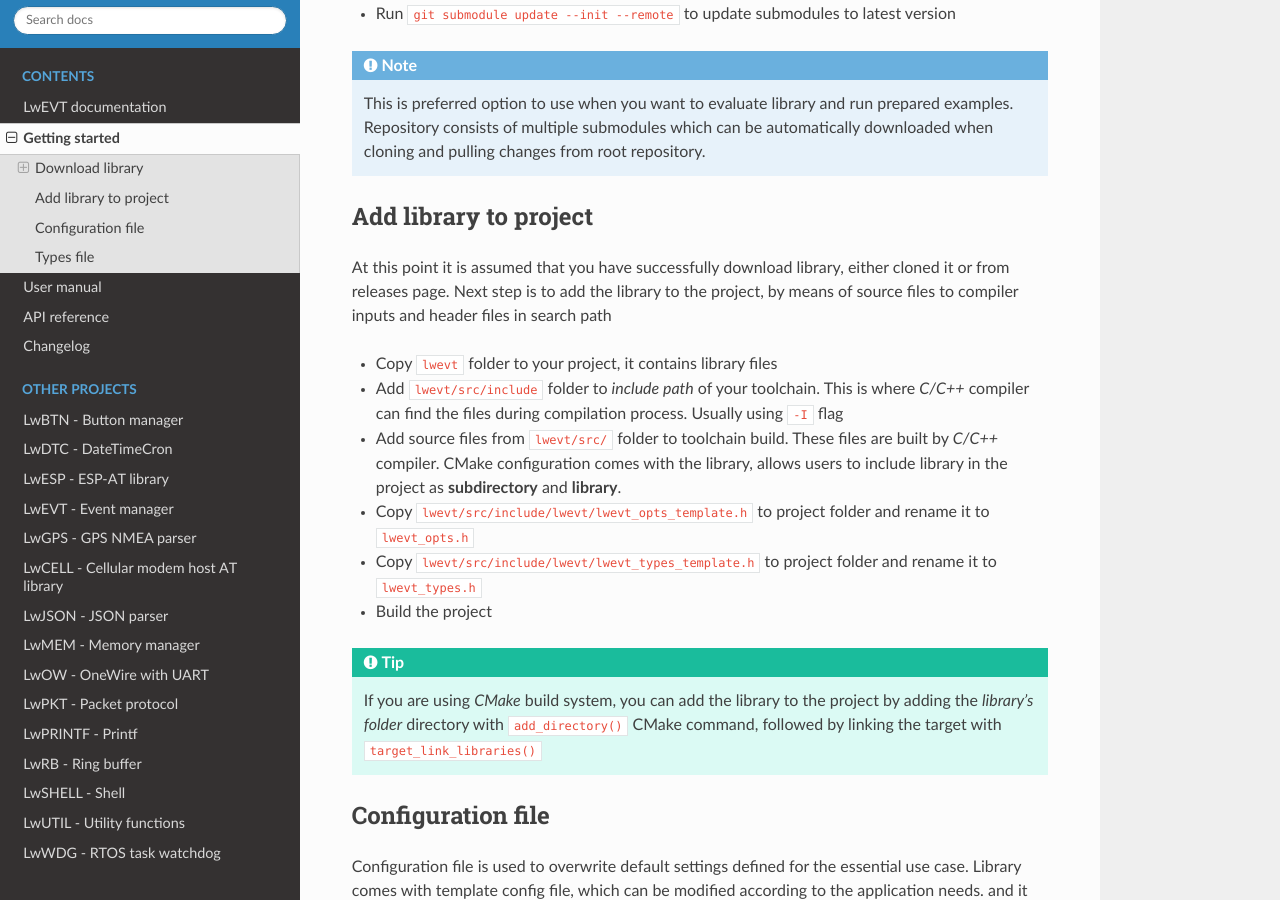
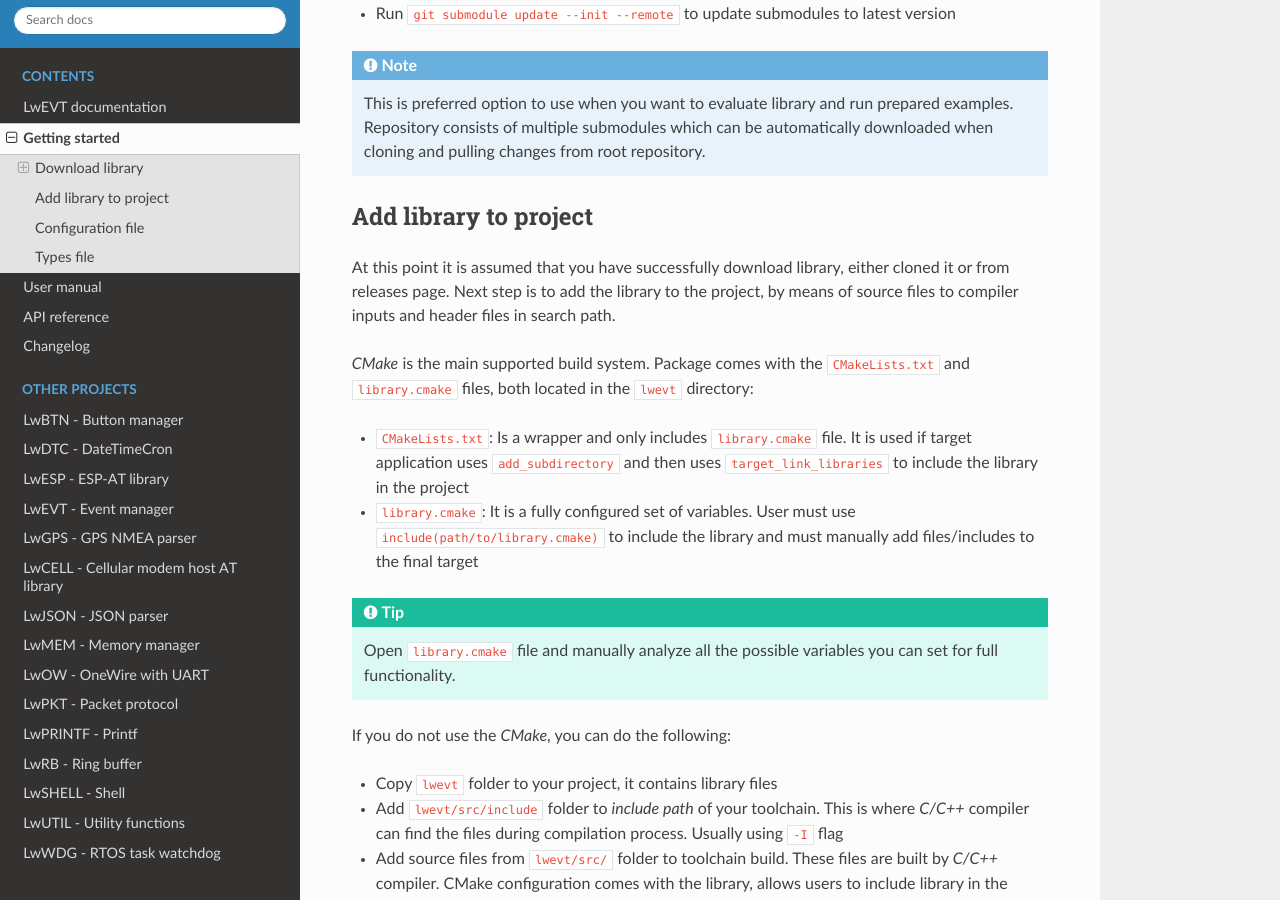
Before and after one commit to MaJerle/lwevt, a Sphinx documentation site: the page built from docs/get-started/index.rst, in a window 1280 px wide and 900 px high, scrolled down 1166 px. Built offline with Sphinx 7.4.7 and the Read the Docs theme 2.0.0, drawn with Linux system fonts in a browser that asks for light colours; the version number could not be read and is left out.

Commit message:
Improve the cmake documentation

```diff
--- a/docs/get-started/index.rst
+++ b/docs/get-started/index.rst
@@ -58,7 +58,17 @@
 ^^^^^^^^^^^^^^^^^^^^^^
 
 At this point it is assumed that you have successfully download library, either cloned it or from releases page.
-Next step is to add the library to the project, by means of source files to compiler inputs and header files in search path
+Next step is to add the library to the project, by means of source files to compiler inputs and header files in search path.
+
+*CMake* is the main supported build system. Package comes with the ``CMakeLists.txt`` and ``library.cmake`` files, both located in the ``lwevt`` directory:
+
+* ``CMakeLists.txt``: Is a wrapper and only includes ``library.cmake`` file. It is used if target application uses ``add_subdirectory`` and then uses ``target_link_libraries`` to include the library in the project
+* ``library.cmake``: It is a fully configured set of variables. User must use ``include(path/to/library.cmake)`` to include the library and must manually add files/includes to the final target
+
+.. tip::
+    Open ``library.cmake`` file and manually analyze all the possible variables you can set for full functionality.
+
+If you do not use the *CMake*, you can do the following:
 
 * Copy ``lwevt`` folder to your project, it contains library files
 * Add ``lwevt/src/include`` folder to `include path` of your toolchain. This is where `C/C++` compiler can find the files during compilation process. Usually using ``-I`` flag
@@ -66,10 +76,6 @@
 * Copy ``lwevt/src/include/lwevt/lwevt_opts_template.h`` to project folder and rename it to ``lwevt_opts.h``
 * Copy ``lwevt/src/include/lwevt/lwevt_types_template.h`` to project folder and rename it to ``lwevt_types.h``
 * Build the project
-
-.. tip::
-    If you are using *CMake* build system, you can add the library to the project by adding the *library's folder*
-    directory with ``add_directory()`` CMake command, followed by linking the target with ``target_link_libraries()``
 
 Configuration file
 ^^^^^^^^^^^^^^^^^^
```
Also changed, not shown: 1 other file.
